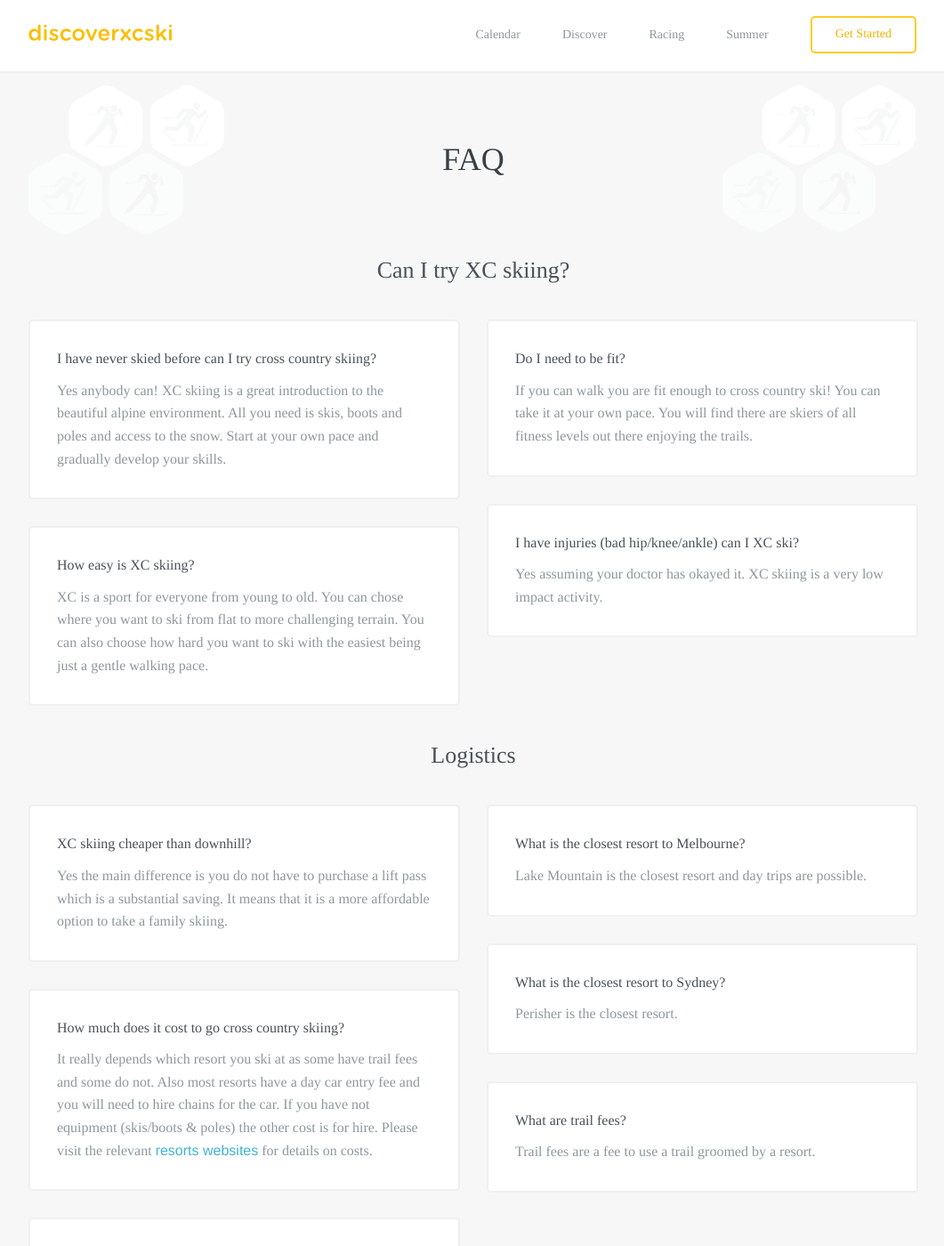
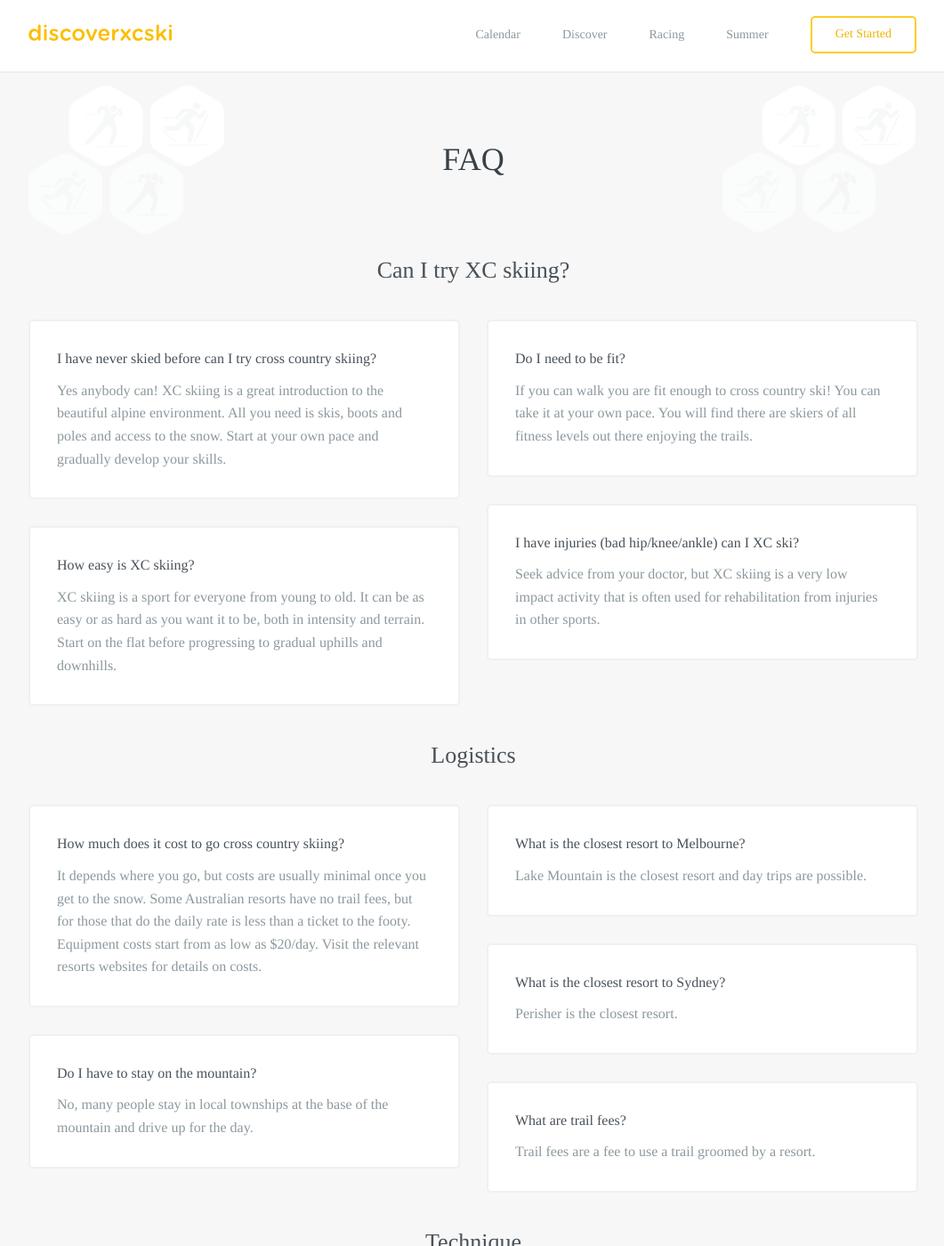
Before and after one commit to robcatto/robcatto.github.io, a Jekyll site: the page built from faq/index.html, in a window 1280 px wide and 1400 px high. Shown: the whole window at 89% size, without its empty margins (108-1169 px from the left). Built offline with Jekyll 4.4.1, drawn with Linux system fonts in a browser that asks for light colours; some web fonts are replaced; Markdown is read by kramdown in place of the engine named in the settings.

Commit message:
Update index.html

```diff
--- a/faq/index.html
+++ b/faq/index.html
@@ -57,7 +57,7 @@ layout: default
                       <div class="large-outline">
                         <h3>How easy is XC skiing?</h3>
                         <p>
-                                XC is a sport for everyone from young to old. You can chose where you want to ski from flat to more challenging terrain. You can also choose how hard you want to ski with the easiest being just a gentle walking pace.
+                                XC skiing is a sport for everyone from young to old. It can be as easy or as hard as you want it to be, both in intensity and terrain. Start on the flat before progressing to gradual uphills and downhills.
                         </p>
                         </div>
                         </div>
@@ -74,7 +74,7 @@ layout: default
                         <div class="large-outline">
                         <h3>I have injuries (bad hip/knee/ankle) can I XC ski?</h3>
                         <p>
-                                Yes assuming your doctor has okayed it. XC skiing is a very low impact activity.
+                               Seek advice from your doctor, but XC skiing is a very low impact activity that is often used for rehabilitation from injuries in other sports.
                         </p>
                         </div>
                         </div>
@@ -84,16 +84,11 @@ layout: default
                 <h3 class="faq__heading">Logistics</h3>
                 <div class="row" style="overflow: auto; max-width: 1030px;">
                       <div class="column two" style="float: left;">
-                        <div class="large-outline">
-                        <h3> XC skiing cheaper than downhill?</h3>
-                        <p>
-                                Yes the main difference is you do not have to purchase a lift pass which is a substantial saving. It means that it is a more affordable option to take a family skiing.
-                        </p>
-                        </div>
+
                         <div class="large-outline">
                         <h3>How much does it cost to go cross country skiing?</h3>
                         <p>
-                                It really depends which resort you ski at as some have trail fees and some do not.   Also most resorts have a day car entry fee and you will need to hire chains for the car.   If you have not equipment (skis/boots & poles) the other cost is for hire.    Please visit the relevant <a href="/get-started/resorts" target="_blank">resorts websites</a> for details on costs.
+                               It depends where you go, but costs are usually minimal once you get to the snow. Some Australian resorts have no trail fees, but for those that do the daily rate is less than a ticket to the footy. Equipment costs start from as low as $20/day. Visit the relevant resorts websites for details on costs.
                         </p>
                         </div>
                         <div class="large-outline">
@@ -173,7 +168,7 @@ layout: default
                       <div class="large-outline">
                         <h3>Is XC skiing suitable for children?</h3>
                         <p>
-                                Yes children love the combination of snow play and exploring the snowy landscape on skis.  Children from as young as 2 years old can start playing around on skis.  If too young for ski or if they’re ready for nap, borrow or hire a pulk (a special enclosed sled) and you can take your baby or toddler for a tour.
+                                Yes children love the combination of snow play and exploring the snowy landscape on skis. Children from as young as 2 years old can start playing around on skis. If too young for ski or if they’re ready for nap, borrow or hire a pulk (a special enclosed sled) and you can take your baby or toddler for a tour.
                        </p>
                        </div>
 
@@ -199,7 +194,7 @@ layout: default
                       <div class="large-outline">
                          <h3>What is the difference between xc boot compared to downhill boots?</h3>
                         <p>
-                                A lot more comfortable and you can easily walk in them!  The standard boot it is a softer more flexible boot than downhill boots - more like a walking/running shoe.
+                                A lot more comfortable and you can easily walk in them! The standard boot it is a softer more flexible boot than downhill boots - more like a walking/running shoe.
                          </p>
                            </div>
 
@@ -208,7 +203,7 @@ layout: default
                       <div class="large-outline">
                          <h3>What clothing do I need to cross country ski in?</h3>
                         <p>
-                                Clothing required for xc skiing is different to what is required for downhill skiing.  Layering is more important than warm outer layers because you get warm exercising when cross country skiing.  Depending on how far you are travelling, the weather and what type of skiing you are doing most skiers would have a waterproof jacket, waterproof (or just windproof) overpants, jumper, thermals, beanie, gloves and sunglasses.  It is always better to have an extra layer in a backpack if you are unsure though!
+                                Clothing required for xc skiing is different to what is required for downhill skiing. Layering is more important than warm outer layers because you get warm exercising when cross country skiing. Depending on how far you are travelling, the weather and what type of skiing you are doing most skiers would have a waterproof jacket, waterproof (or just windproof) overpants, jumper, thermals, beanie, gloves and sunglasses. It is always better to have an extra layer in a backpack if you are unsure though!
                          </p>
                            </div>
                            </div>
@@ -219,7 +214,7 @@ layout: default
                       <div class="large-outline">
                          <h3>Will I get cold cross country skiing?</h3>
                         <p>
-                                Australian xc skiing resorts are in the alpine environment so you need to be prepared for all conditions.  Some days you might be wearing a t-shirt and others you will be rugged up.  If you have the right clothes and lots of layers you will not be cold.
+                                Australian xc skiing resorts are in the alpine environment so you need to be prepared for all conditions. Some days you might be wearing a t-shirt and others you will be rugged up. If you have the right clothes and lots of layers you will not be cold.
                          </p>
                            </div>
 
@@ -228,7 +223,7 @@ layout: default
                       <div class="large-outline">
                          <h3>Why do you need to wax your skis?</h3>
                         <p>
-                                XC skis like all skis need to be waxed to glide correctly.  You can either go to a retail xc shop and get them waxed professionally or do it yourself.  If you are a keen skier it is worth learning how to do it yourself. Check out the <a  href="/get-started/waxing">waxing section</a> for more details.
+                                XC skis like all skis need to be waxed to glide correctly. You can either go to a retail xc shop and get them waxed professionally or do it yourself. If you are a keen skier it is worth learning how to do it yourself. Check out the <a href="/get-started/waxing">waxing section</a> for more details.
                          </p>
                            </div>
 
@@ -237,7 +232,7 @@ layout: default
                       <div class="large-outline">
                          <h3>What are binding systems?</h3>
                         <p>
-                                There are two different binding systems for XC skiing; SNS or NNN.  You just need to make sure you have the right boot for the right binding system.  For more detailed information check out the <a  href="/get-started/equipment">equipment page</a>.
+                                There are two different binding systems for XC skiing; SNS or NNN. You just need to make sure you have the right boot for the right binding system. For more detailed information check out the <a href="/get-started/equipment">equipment page</a>.
                          </p>
                            </div>
 
@@ -246,7 +241,7 @@ layout: default
                       <div class="large-outline">
                          <h3>Why are there so many different types of XC skis?</h3>
                         <p>
-                                There are lots of different types of skis depending on what technique you are wanting to do.  For example in classic skiing there are e.g. waxless skis, waxable skis, zero skis etc. For more detailed information check out the <a  href="/get-started/equipment">equipment page</a>.
+                                There are lots of different types of skis depending on what technique you are wanting to do. For example in classic skiing there are e.g. waxless skis, waxable skis, zero skis etc. For more detailed information check out the <a href="/get-started/equipment">equipment page</a>.
                         </p>
                           </div>
 
@@ -262,7 +257,7 @@ layout: default
                       <div class="large-outline">
                         <h3>What is the Kangaroo Hoppet race?</h3>
                         <p>
-                                The <a  href="/racing/kangaroo-hoppet">Kangaroo Hoppet</a> is Australia’s premier long distance cross country ski race, and a member of the prestigious Worldloppet series of international cross country ski events.  There are three events; the 42 km Kangaroo Hoppet, 21km Australian Birkebeiner and the 7 km Joey Hoppet.
+                                The <a href="/racing/kangaroo-hoppet">Kangaroo Hoppet</a> is Australia’s premier long distance cross country ski race, and a member of the prestigious Worldloppet series of international cross country ski events. There are three events; the 42 km Kangaroo Hoppet, 21km Australian Birkebeiner and the 7 km Joey Hoppet.
                          </p>
                            </div>
 
@@ -271,7 +266,7 @@ layout: default
                       <div class="large-outline">
                          <h3>What is Perisher XC Ski Week?</h3>
                         <p>
-                                <a  href="/racing/xc-ski-week">XC Ski Week</a> is a week that caters for all levels of skiers whether you take part in the events or be a part of the cheering crowd. There are plenty of activities for all; try racing, improve your skiing or simply have fun in the snow. Activities may include Mystery Coffee Tours, Laser Biathlon, Fast & Female (girls only!), demonstrations and waxing clinics, plus all the free skiing that you can handle.
+                                <a href="/racing/xc-ski-week">XC Ski Week</a> is a week that caters for all levels of skiers whether you take part in the events or be a part of the cheering crowd. There are plenty of activities for all; try racing, improve your skiing or simply have fun in the snow. Activities may include Mystery Coffee Tours, Laser Biathlon, Fast & Female (girls only!), demonstrations and waxing clinics, plus all the free skiing that you can handle.
                          </p>
                            </div>
                            </div>
@@ -281,7 +276,7 @@ layout: default
                       <div class="large-outline">
                          <h3>Are there other events other than the Hoppet?</h3>
                         <p>
-                                Yes there are lots of other events for beginners to advanced skiers to participate in at all mountains.   It’s a great chance to make new friends, challenge yourself, improve your technique and fitness.  Check out the <a  href="/events">events calendar</a> for more details of all events.
+                                Yes there are lots of other events for beginners to advanced skiers to participate in at all mountains. It’s a great chance to make new friends, challenge yourself, improve your technique and fitness. Check out the <a href="/events">events calendar</a> for more details of all events.
 
                     </p>
                       </div>
```
